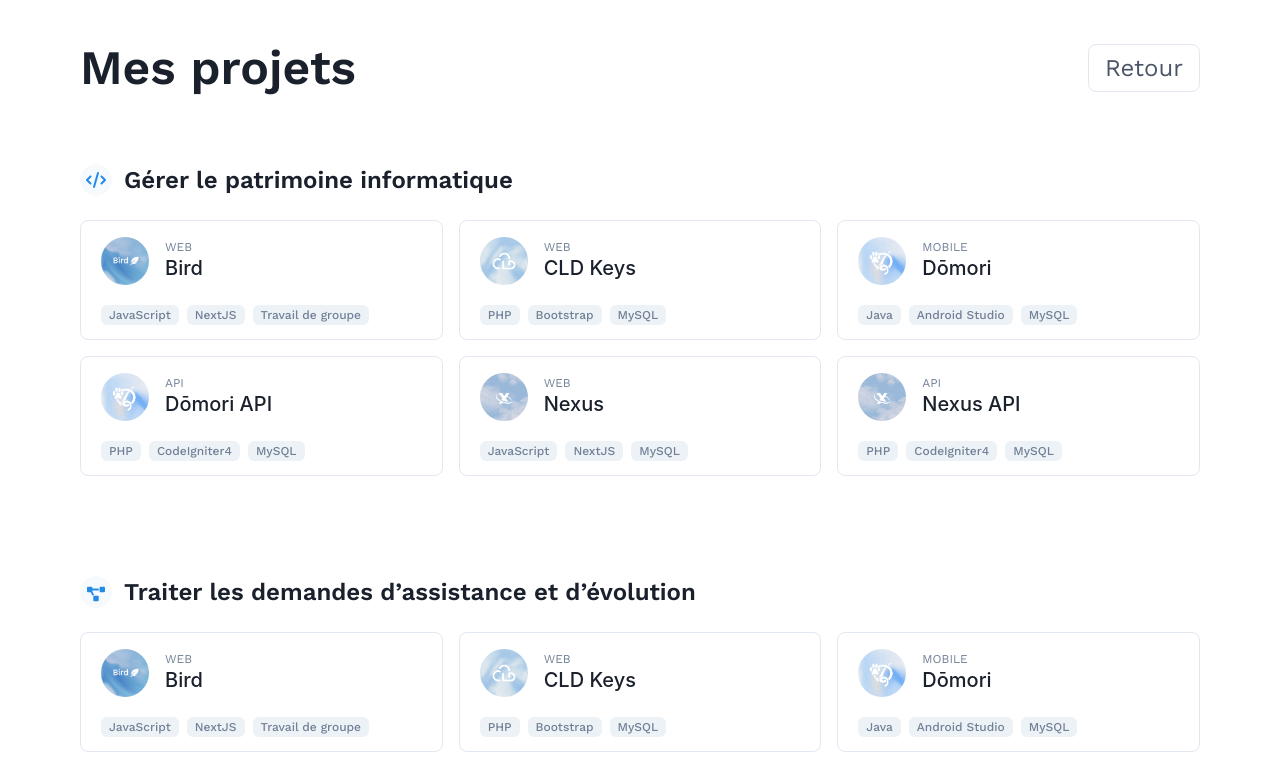
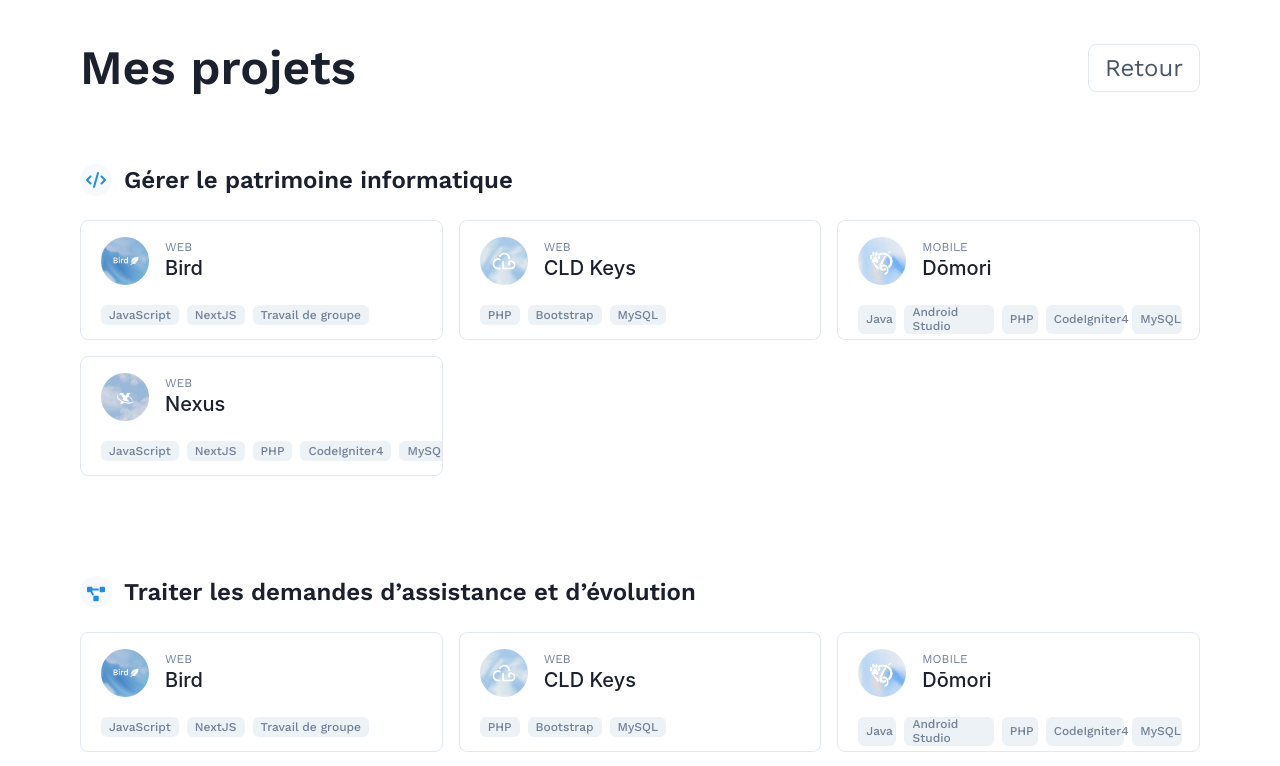
Before and after one commit to Ukureii/portfolio, a Next.js app: page /competences in a window 1280 px wide. Shown: the top 766 px of the page. Built offline with nearby package versions, Linux system fonts and the light colour scheme.

Commit message:
mise à jour veille techno

```diff
--- a/app/components/Projets.js
+++ b/app/components/Projets.js
@@ -12,7 +12,7 @@ import {
     Flex,
     Icon,
     Box,
-    Link
+    Link,
 } from '@chakra-ui/react';
 import {FaCode} from "react-icons/fa6";
 import {MdDevicesOther} from "react-icons/md";
@@ -20,7 +20,7 @@ import {FaProjectDiagram, FaRegEye} from "react-icons/fa";
 import {RiGroupLine} from "react-icons/ri";
 import {LuRocket} from "react-icons/lu";
 
-const Projet = ({ title, env, tags, imageUrl }) => {
+const Projet = ({ title, link, env, tags, imageUrl }) => {
     return (
         <Card
             w={'100%'}
@@ -43,9 +43,11 @@ const Projet = ({ title, env, tags, imageUrl }) => {
                             <Text mt={'1px'} color={'gray.500'} fontSize={'xs'} textTransform={'uppercase'}>
                                 {env}
                             </Text>
-                            <Heading mt={-2} fontSize={'xl'} fontFamily={'body'} fontWeight={500}>
-                                {title}
-                            </Heading>
+                            <Link href={link} isExternal={true}>
+                                <Heading mt={-2} fontSize={'xl'} fontFamily={'body'} fontWeight={500}>
+                                    {title}
+                                </Heading>
+                            </Link>
                         </Stack>
                     </Stack>
                 </CardBody>
@@ -126,25 +128,13 @@ const Projets = () => {
                 <Projet
                     title={'Dōmori'}
                     env={'Mobile'}
-                    tags={['Java', 'Android Studio', 'MySQL']}
-                    imageUrl={'/doomori.png'}
-                />
-                <Projet
-                    title={'Dōmori API'}
-                    env={'API'}
-                    tags={['PHP', 'CodeIgniter4', 'MySQL']}
+                    tags={['Java', 'Android Studio', 'PHP', 'CodeIgniter4', 'MySQL']}
                     imageUrl={'/doomori.png'}
                 />
                 <Projet
                     title={'Nexus'}
                     env={'Web'}
-                    tags={['JavaScript', 'NextJS', 'MySQL']}
-                    imageUrl={'/nexus.png'}
-                />
-                <Projet
-                    title={'Nexus API'}
-                    env={'API'}
-                    tags={['PHP', 'CodeIgniter4', 'MySQL']}
+                    tags={['JavaScript', 'NextJS', 'PHP', 'CodeIgniter4', 'MySQL']}
                     imageUrl={'/nexus.png'}
                 />
             </SimpleGrid>
@@ -182,13 +172,13 @@ const Projets = () => {
                 <Projet
                     title={'Dōmori'}
                     env={'Mobile'}
-                    tags={['Java', 'Android Studio', 'MySQL']}
+                    tags={['Java', 'Android Studio', 'PHP', 'CodeIgniter4', 'MySQL']}
                     imageUrl={'/doomori.png'}
                 />
                 <Projet
                     title={'Nexus'}
                     env={'Web'}
-                    tags={['PHP', 'CodeIgniter4', 'MySQL']}
+                    tags={['JavaScript', 'NextJS', 'PHP', 'CodeIgniter4', 'MySQL']}
                     imageUrl={'/nexus.png'}
                 />
             </SimpleGrid>
@@ -220,13 +210,13 @@ const Projets = () => {
                 <Projet
                     title={'Dōmori'}
                     env={'Mobile'}
-                    tags={['Java', 'Android Studio', 'MySQL']}
+                    tags={['Java', 'Android Studio', 'PHP', 'CodeIgniter4', 'MySQL']}
                     imageUrl={'/doomori.png'}
                 />
                 <Projet
                     title={'Nexus'}
                     env={'Web'}
-                    tags={['JavaScript', 'NextJS', 'MySQL']}
+                    tags={['JavaScript', 'NextJS', 'PHP', 'CodeIgniter4', 'MySQL']}
                     imageUrl={'/nexus.png'}
                 />
             </SimpleGrid>
@@ -250,6 +240,12 @@ const Projets = () => {
 
             <SimpleGrid px={20} pt={5} pb={'100px'} spacing={4} columns={{ base: 1, md: 2, lg: 3 }}>
                 <Projet
+                    title={'Auto Formation'}
+                    env={'Recherche'}
+                    tags={['JavaScript', 'COBOL', 'Framework']}
+                    imageUrl={'/work.png'}
+                />
+                <Projet
                     title={'Bird'}
                     env={'Web'}
                     tags={['JavaScript', 'NextJS', 'Travail de groupe' ]}
@@ -264,13 +260,13 @@ const Projets = () => {
                 <Projet
                     title={'Dōmori'}
                     env={'Mobile'}
-                    tags={['Java', 'Android Studio', 'MySQL']}
+                    tags={['Java', 'Android Studio', 'PHP', 'CodeIgniter4', 'MySQL']}
                     imageUrl={'/doomori.png'}
                 />
                 <Projet
                     title={'Nexus'}
                     env={'Web'}
-                    tags={['PHP', 'CodeIgniter4', 'MySQL']}
+                    tags={['JavaScript', 'NextJS', 'PHP', 'CodeIgniter4', 'MySQL']}
                     imageUrl={'/nexus.png'}
                 />
                 <Projet
@@ -308,13 +304,13 @@ const Projets = () => {
                 <Projet
                     title={'Dōmori'}
                     env={'Mobile'}
-                    tags={['Java', 'Android Studio', 'MySQL']}
+                    tags={['Java', 'Android Studio', 'PHP', 'CodeIgniter4', 'MySQL']}
                     imageUrl={'/doomori.png'}
                 />
                 <Projet
                     title={'Nexus'}
                     env={'Web'}
-                    tags={['PHP', 'CodeIgniter4', 'MySQL']}
+                    tags={['JavaScript', 'NextJS', 'PHP', 'CodeIgniter4', 'MySQL']}
                     imageUrl={'/nexus.png'}
                 />
             </SimpleGrid>
@@ -358,7 +354,7 @@ const Projets = () => {
                 <Projet
                     title={'Dōmori'}
                     env={'Mobile'}
-                    tags={['Java', 'Android Studio', 'MySQL']}
+                    tags={['Java', 'Android Studio', 'PHP', 'CodeIgniter4', 'MySQL']}
                     imageUrl={'/doomori.png'}
                 />
                 <Projet
@@ -370,7 +366,7 @@ const Projets = () => {
                 <Projet
                     title={'Nexus'}
                     env={'Web'}
-                    tags={['PHP', 'CodeIgniter4', 'MySQL']}
+                    tags={['JavaScript', 'NextJS', 'PHP', 'CodeIgniter4', 'MySQL']}
                     imageUrl={'/nexus.png'}
                 />
                 <Projet
@@ -382,8 +378,9 @@ const Projets = () => {
                 <Projet
                     title={'Veille Technologique'}
                     env={'Recherche'}
-                    tags={['Java', 'Android Studio', 'MySQL']}
-                    imageUrl={'/doomori.png'}
+                    link={'https://view.genially.com/664d0537d6662900141b19c2/presentation-veille-technologique'}
+                    tags={['Genially', 'Google Alerts', 'Feedly', 'InoReader']}
+                    imageUrl={'/veille.png'}
                 />
             </SimpleGrid>
         </>
```
Also changed, not shown: public/veille.png (added).
